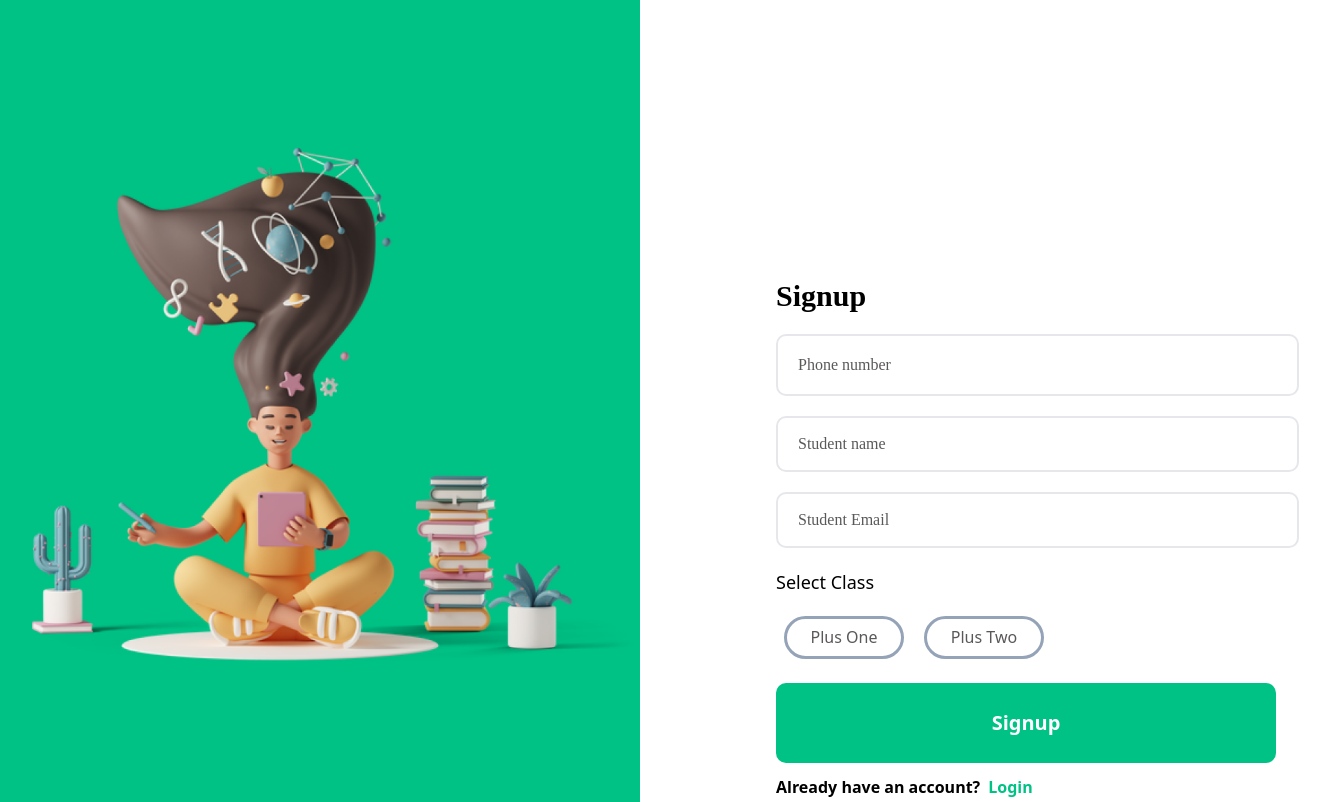
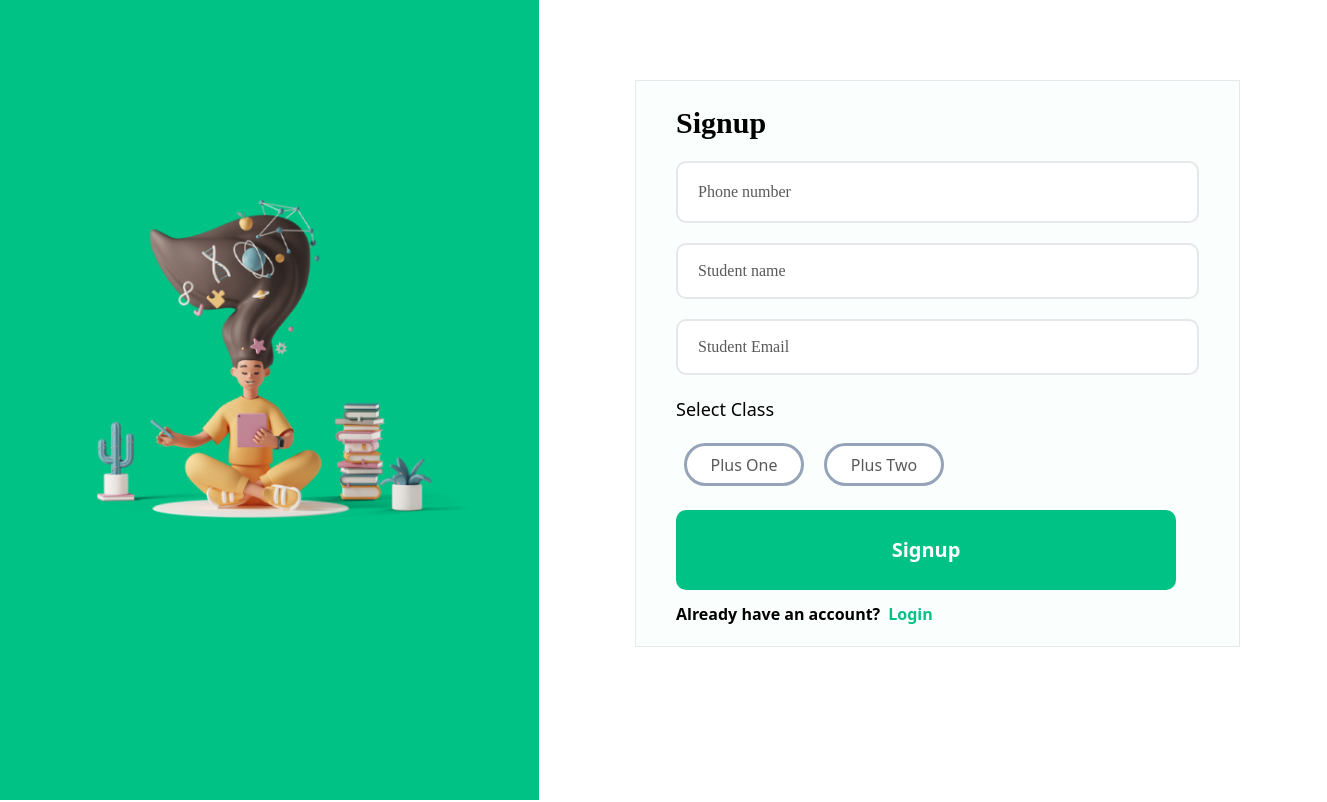
Before and after one commit to akanandhu/learn-react, a Next.js app: page /signup/signUp in a window 1280 px wide. Shown: the top 802 px of the page, 1327 px wide, since content can reach past the window. Built offline with nearby package versions, Linux system fonts and the light colour scheme.

Commit message:
fixed page

```diff
--- a/pages/signup/signUp.tsx
+++ b/pages/signup/signUp.tsx
@@ -7,13 +7,13 @@ import SignUpTable from '../../components/SignUpTable';
 
 function signUp() {
   return (
-    <div className='h-[500px] w-[500px] lg:flex lg:h-[900px] lg:w-[100%] md:flex md:h-[800px] md:w-[100%]'>
-        <div className=' flex justify-center  md:bg-orangeBG md:h-[100%] md:w-[50%] md:flex md:justify-center md:content-center lg:bg-greenBG lg:h-[100%] lg:w-[50%] lg:flex lg:justify-center lg:content-center '>
-            <div className='flex  justify-center ml-12 mt-20 align-middle  md:flex md:justify-center md:h-[70%] md:w-[80%] md:content-center md:ml-8 md:mt-20 md:align-middle lg:h-[700px] lg:w-[700px] lg:content-center lg:ml-8 lg:align-middle lg:mt-14 '>
+    <div className='h-[500px] w-[500px] lg:flex lg:h-[100%] lg:w-[100%] md:flex md:h-[800px] md:w-[100%]'>
+        <div className=' flex justify-center  md:bg-orangeBG md:h-[100%] md:w-[50%] md:flex md:justify-center md:content-center lg:bg-greenBG lg:h-screen lg:w-[50%] lg:flex lg:justify-center lg:content-center '>
+            <div className='flex  justify-center ml-12 mt-2 align-middle  md:flex md:justify-center md:h-[70%] md:w-[80%] md:content-center md:ml-8 md:mt-20 md:align-middle lg:h-[70%] lg:w-[70%] lg:content-center lg:ml-8 lg:align-middle  '>
             <Image src={student}  className=' object-scale-down '/>
             </div>
         </div>
-        <div className=' mt-20 ml-24 flex justify-center  md:ml-24 md:bg-white md:h-[100%] md:w-[50%] md:justify-center  md:flex lg:bg-white lg:h-[100%] lg:w-[50%] lg:justify-center  lg:flex'>
+        <div className=' bg-tableBG lg:border lg:shadow-[0px_opx_2px_rgba(0,0,0,0.2)]  mr-10 mb-1  mt-20 ml-24 flex justify-center  md:ml-24 md:bg-tableBG md:h-[100%] md:w-[50%] md:justify-center  md:flex lg:bg-tableBG lg:pl-0 lg:pr-10 lg:pb-5 lg:pt-2 lg:h-[100%] lg:w-[50%] lg:justify-center  lg:flex'>
 
            <SignUpTable/>
         </div>
--- a/tailwind.config.js
+++ b/tailwind.config.js
@@ -8,7 +8,8 @@ module.exports = {
 
   extend: {
     fontFamily:{
-      "mont" : ['Montserrat-Regular, ...detailTheme.fontFamily.mont']
+      "mont" : ['Montserrat-Regular, ...detailTheme.fontFamily.mont'],
+      "mont-extra" : ["Montserrat-Bold, ...detailTheme.fontFamily.mont-extra"],
     },
     boxShadow:{
       "love-shadow" : "0px 0px 8px 3px rgba(0, 0, 0, 0.1);"
```
